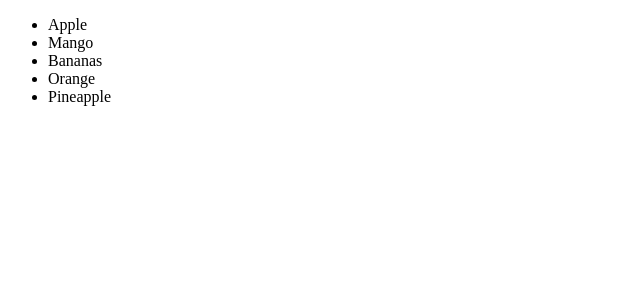
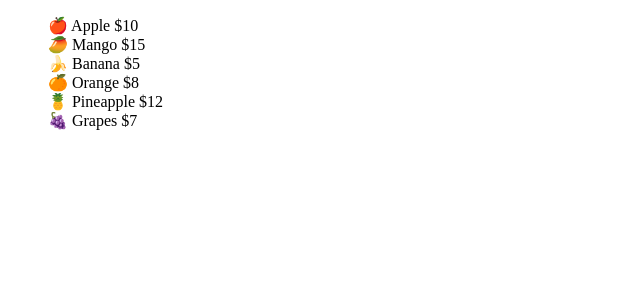
Before and after one commit to Chikaodiri-tech/Learning_React, a React (Vite) app: page / in a window 1280 px wide. Shown: the top 300 px of the page, without its empty margins (0-640 px from the left). Built offline with nearby package versions, Linux system fonts and the light colour scheme.

Commit message:
Create a new file Fruit.jsx and modify the fruits.jsx file

```diff
--- /dev/null
+++ b/src/components/Fruit.jsx
@@ -0,0 +1,3 @@
+export default function Fruit({ emoji, name, price }) {
+    return <div>{emoji} {name} ${price}</div>
+}
--- a/src/components/Fruits.jsx
+++ b/src/components/Fruits.jsx
@@ -1,12 +1,23 @@
+import Fruit from "./Fruit";
+
 export default function Fruits() {
-  const fruits = ["Apple", "Mango", "Bananas", "Orange", "Pineapple"]
+  //const fruits = ["Apple", "Mango", "Bananas", "Orange", "Pineapple"]
+  const fruits = [
+    {name: "Apple", price: 10, emoji: "🍎"},
+    {name: "Mango", price: 15, emoji: "🥭"},
+    {name: "Banana", price: 5, emoji: "🍌"},
+    {name: "Orange", price: 8, emoji: "🍊"},
+    {name: "Pineapple", price: 12, emoji: "🍍"},
+    {name: "Grapes", price: 7, emoji: "🍇"}
+  ];
   return (
     <div>
-      <ul>
-        {fruits.map((fruit) => (
-          <li key={fruit}>{fruit}</li>
-        ))}
-      </ul>
+        <ul>
+            {fruits.map((fruit) => (
+                <Fruit key={fruit.name} name={fruit.name} price={fruit.price} emoji={fruit.emoji} />
+               // <li key={fruit.name}> {fruit.emoji} {fruit.name} ${fruit.price} </li>
+            ))}
+        </ul>
     </div>
   );
 }
```
